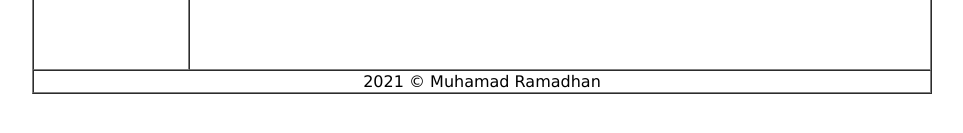
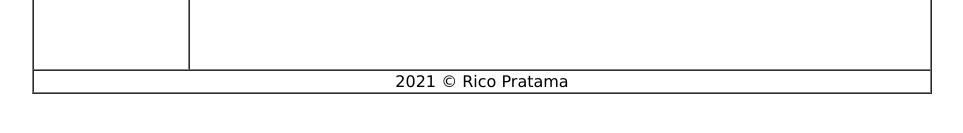
Before and after one commit to RicoPratamaSIJ/dpw, a plain HTML site: page 7/galeri.html in a window 1280 px wide. Shown: the part 489-622 px from the top of the page, without its empty margins (158-1121 px from the left). Drawn offline with Linux system fonts and the light colour scheme.

Commit message:
Update galeri.html

```diff
--- a/7/galeri.html
+++ b/7/galeri.html
@@ -47,6 +47,6 @@
 		</td>
 	</tr>
 	<tr>
-		<td colspan="2" align="center">2021 &copy; Muhamad Ramadhan</td>
+		<td colspan="2" align="center">2021 &copy; Rico Pratama</td>
 	</tr>
 </table>
```
